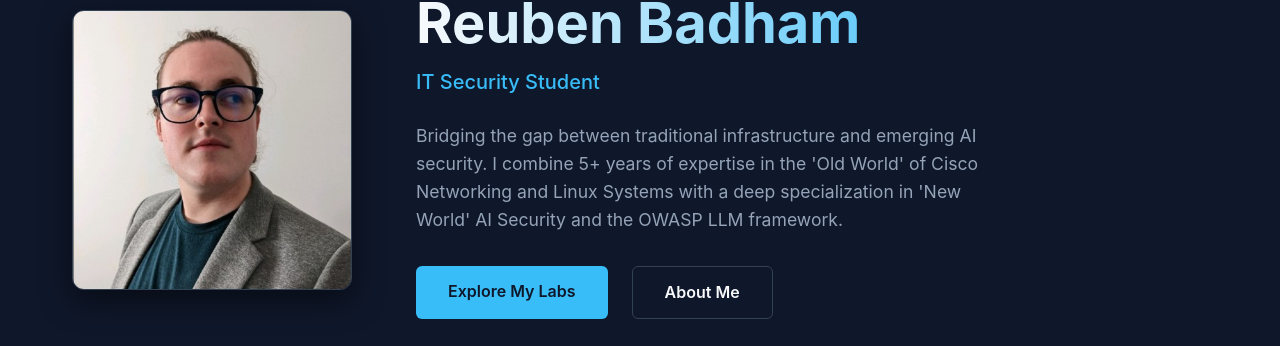
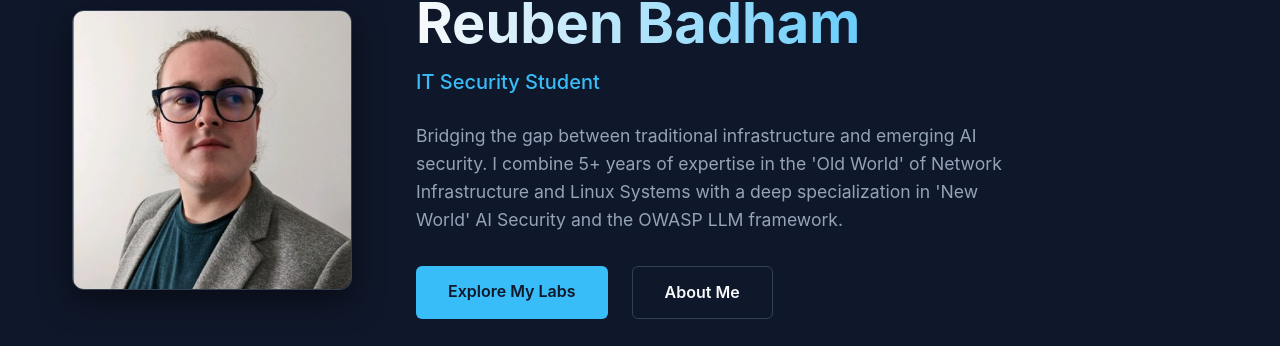
Before and after one commit to Sin9ularity1/Portfolio, a Jekyll site: the page built from index.md, in a window 1280 px wide and 1007 px high. Shown: the part 199-545 px from the top of the window. Built offline with Jekyll 4.4.1, drawn with Linux system fonts in a browser that asks for light colours.

Commit message:
new front page quote thing

```diff
--- a/index.md
+++ b/index.md
@@ -14,7 +14,7 @@ layout_class: home-page
         <p class="hero-subtitle">IT Security Student</p>
         <p class="hero-description">
             Bridging the gap between traditional infrastructure and emerging AI security.
-            I combine 5+ years of expertise in the 'Old World' of Cisco Networking and Linux Systems
+            I combine 5+ years of expertise in the 'Old World' of Network Infrastructure and Linux Systems
             with a deep specialization in 'New World' AI Security and the OWASP LLM framework.
         </p>
         <div class="hero-cta">
```
